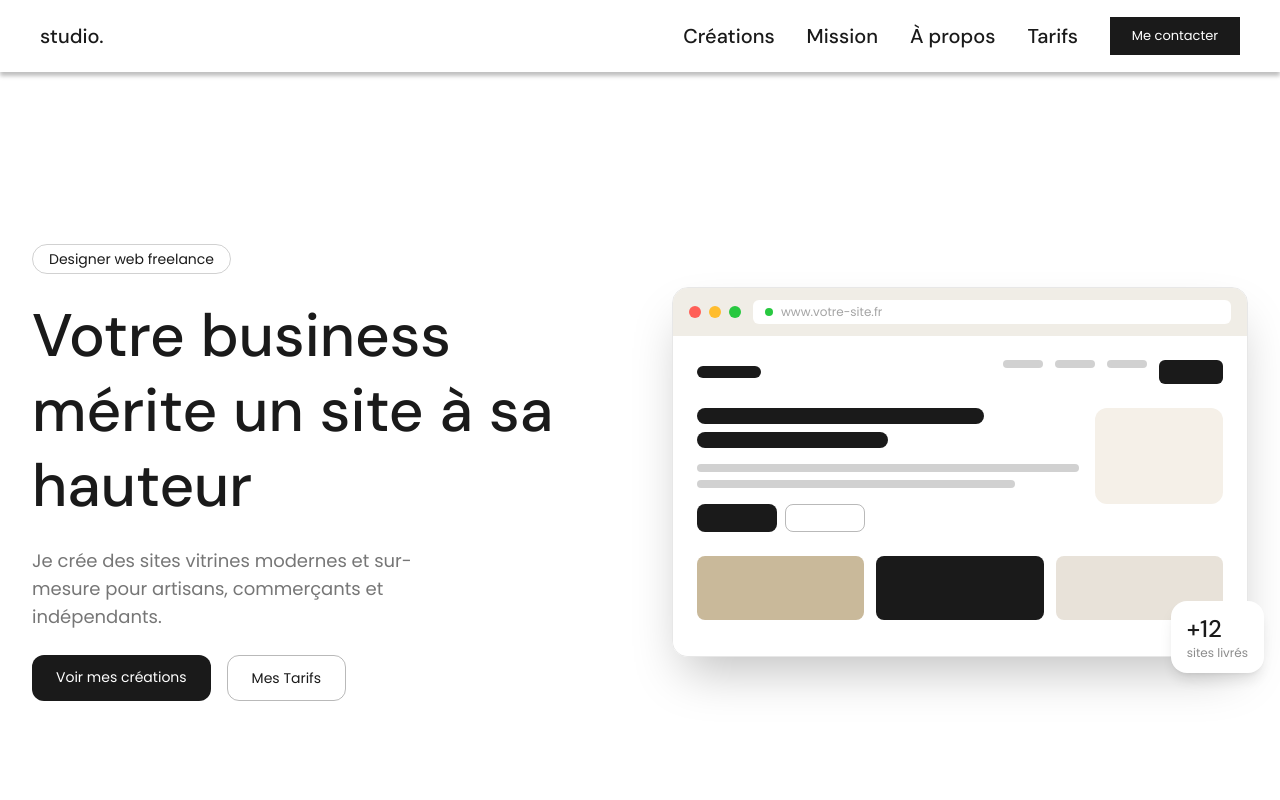
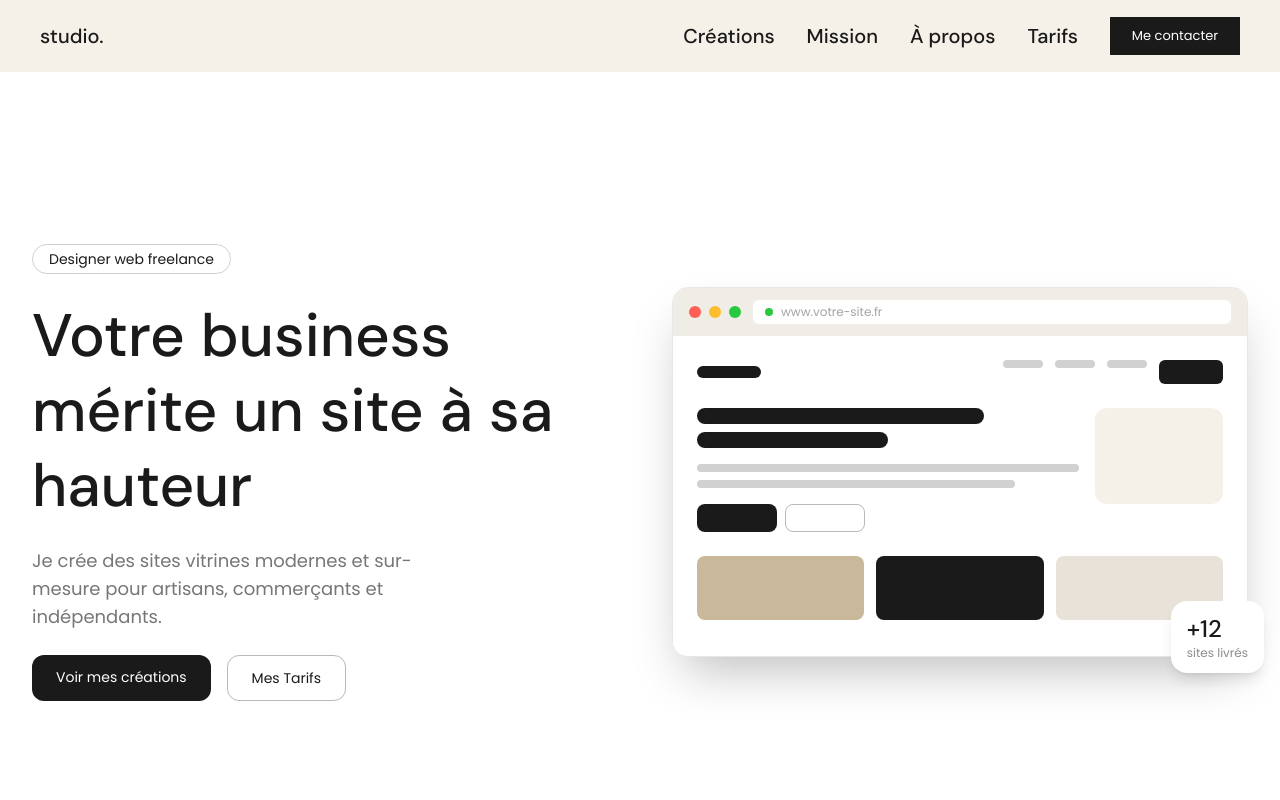
Before and after one commit to Rayenebenrehouma/portfolio-vitrine, a Next.js app: page / in a window 1280 px wide. Shown: the top 800 px of the page. Built offline with nearby package versions, Linux system fonts and the light colour scheme.

Commit message:
feat: navbar scroll effect

```diff
--- a/src/components/Navbar.js
+++ b/src/components/Navbar.js
@@ -1,3 +1,7 @@
+'use client'
+
+import { useState, useEffect } from 'react'
+
 const navLinks = [
   { label: 'Créations', href: '#creations' },
   { label: 'Mission', href: '#mission' },
@@ -6,9 +10,24 @@ const navLinks = [
 ]
 
 export default function Navbar() {
+  const [scrolled, setScrolled] = useState(false)
+
+  useEffect(() => {
+    const handleScroll = () => {
+      setScrolled(window.scrollY > 50)
+    }
+
+    window.addEventListener('scroll', handleScroll)
+    return () => window.removeEventListener('scroll', handleScroll)
+  }, [])
+
   return (
     <header
-      className="fixed top-0 left-0 right-0 z-50 h-[72px] bg-[#FFFFFF] shadow-[0px_4px_4px_0px_rgba(0,0,0,0.25)]"
+      className={`fixed top-0 left-0 right-0 z-50 h-[72px] transition-all duration-500 ${
+        scrolled
+          ? 'bg-[#FFFFFF]/90 backdrop-blur-md shadow-[0_2px_20px_rgba(0,0,0,0.08)]'
+          : 'bg-transparent shadow-none'
+      }`}
     >
       <div className="mx-auto flex h-full max-w-[1440px] items-center justify-between px-8 lg:px-10">
         <a
@@ -31,7 +50,11 @@ export default function Navbar() {
 
           <a
             href="#contact"
-            className="flex h-[38px] min-w-[130px] items-center justify-center bg-[#1A1A1A] px-4 text-[13px] text-[#FFFFFF] transition-opacity hover:opacity-90"
+            className={`flex h-[38px] min-w-[130px] items-center justify-center px-4 text-[13px] transition-all duration-500 ${
+              scrolled
+                ? 'bg-[#1A1A1A] text-[#FFFFFF] hover:opacity-90'
+                : 'bg-[#1A1A1A] text-[#FFFFFF] hover:opacity-90'
+            }`}
           >
             Me contacter
           </a>
```
